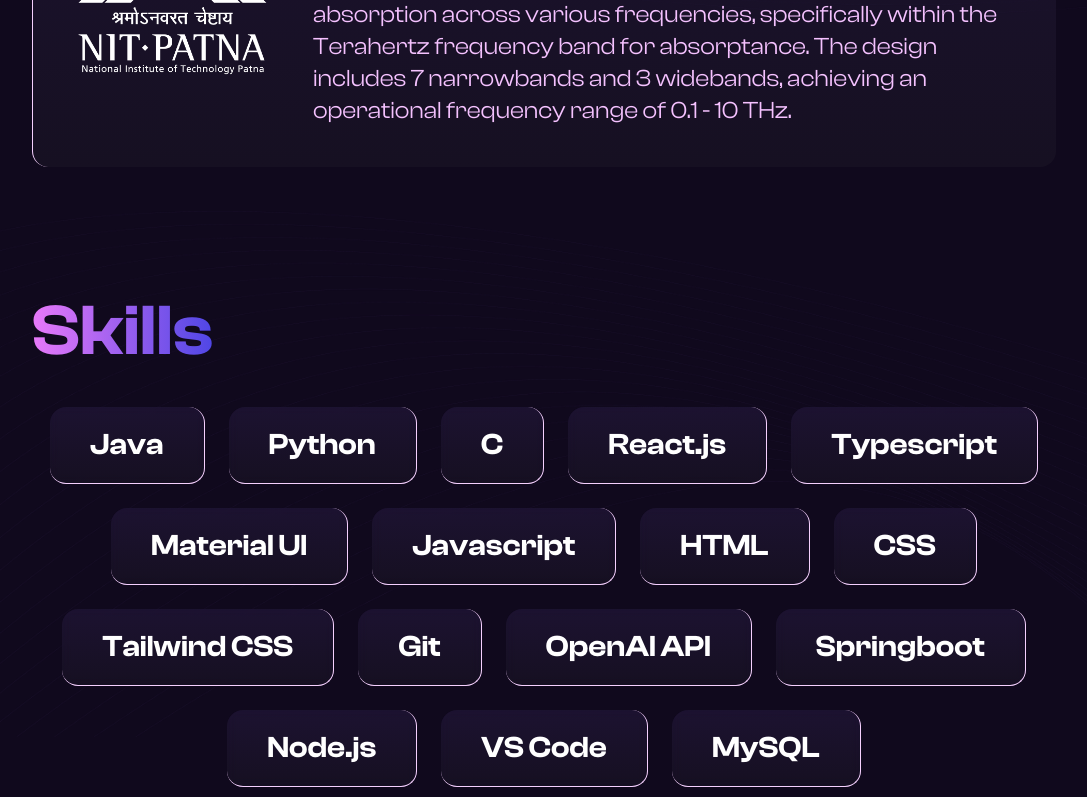
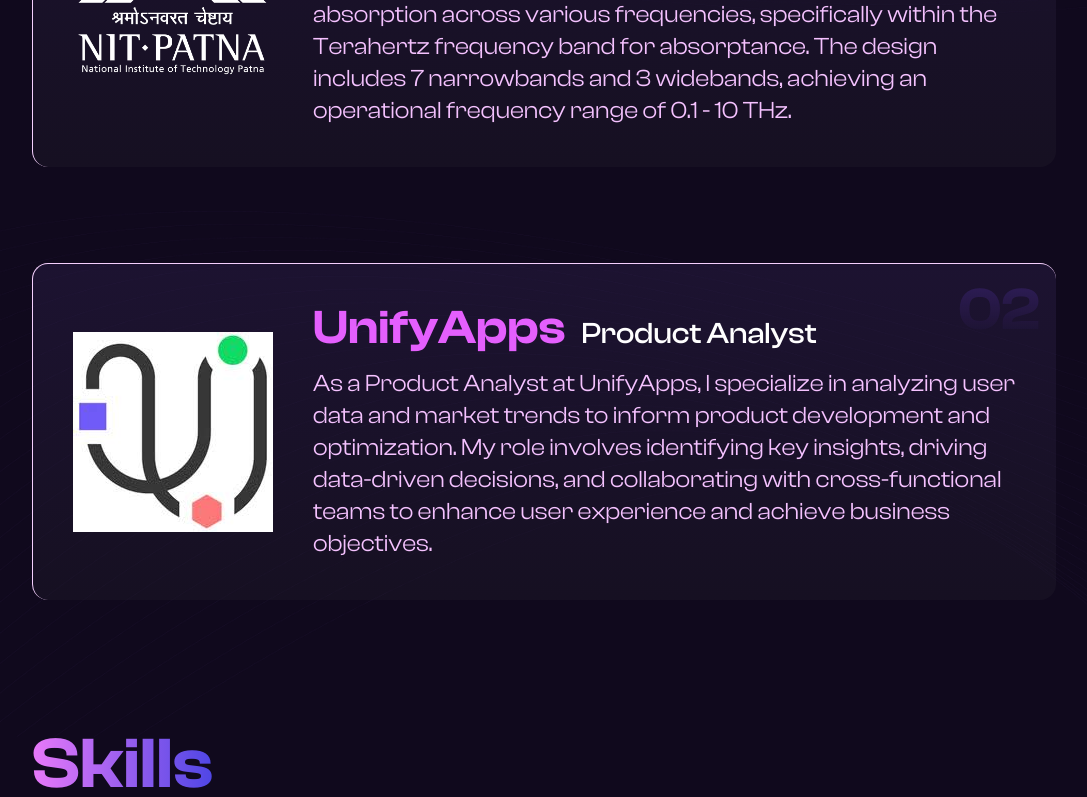
Before and after one commit to K1ngKP/iAMkp, a React (Vite) app: page / in a window 1280 px wide. Shown: the part 1949-2746 px from the top of the page, without its empty margins (96-1183 px from the left). Built offline with nearby package versions, Linux system fonts and the light colour scheme; a web font is replaced by a local one.

Commit message:
expUpdate

```diff
--- a/src/components/Experience.tsx
+++ b/src/components/Experience.tsx
@@ -3,6 +3,7 @@
 import experienceData from "../data/experience";
 
 import salesforceLogo from "../assets/logos/NITP_Logo2.png";
+import unifyappsLogo from "../assets/logos/UnifyApps_logo.jpeg";
 
 const Experience = () => {
   return (
@@ -17,7 +18,7 @@
             company={exp.company}
             description={exp.description}
             position={exp.position}
-            logo={salesforceLogo}
+            logo={exp.logo}
           />
         ))}
       </div>
--- a/src/data/experience.ts
+++ b/src/data/experience.ts
@@ -1,3 +1,6 @@
+import nitpLogo from "../assets/logos/NITP_Logo2.png";
+import unifyappsLogo from "../assets/logos/UnifyApps_logo.jpeg";
+
 export interface ExperienceContent {
   index: string;
   company: string;
@@ -13,7 +16,15 @@
     position: "Research Project",
     description:
       " I designed and simulated an advanced tunable absorber utilizing graphene and VO₂ materials. This innovative absorber leverages the phase transition properties of VO₂ to modulate absorption across various frequencies, specifically within the Terahertz frequency band for absorptance. The design includes 7 narrowbands and 3 widebands, achieving an operational frequency range of 0.1 - 10 THz.",
-    logo: "NITP_Logo2.png",
+    logo: nitpLogo,
+  },
+  {
+    index: "02",
+    company: "UnifyApps",
+    position: "Product Analyst",
+    description:
+      " As a Product Analyst at UnifyApps, I specialize in analyzing user data and market trends to inform product development and optimization. My role involves identifying key insights, driving data-driven decisions, and collaborating with cross-functional teams to enhance user experience and achieve business objectives.",
+    logo: unifyappsLogo,
   },
 ];
 
```
